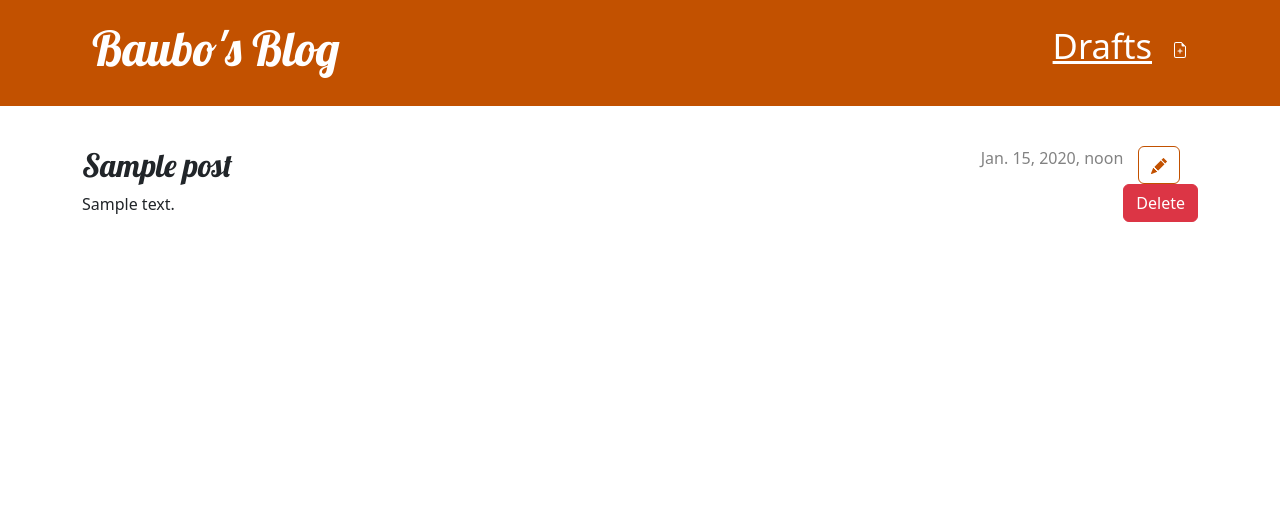
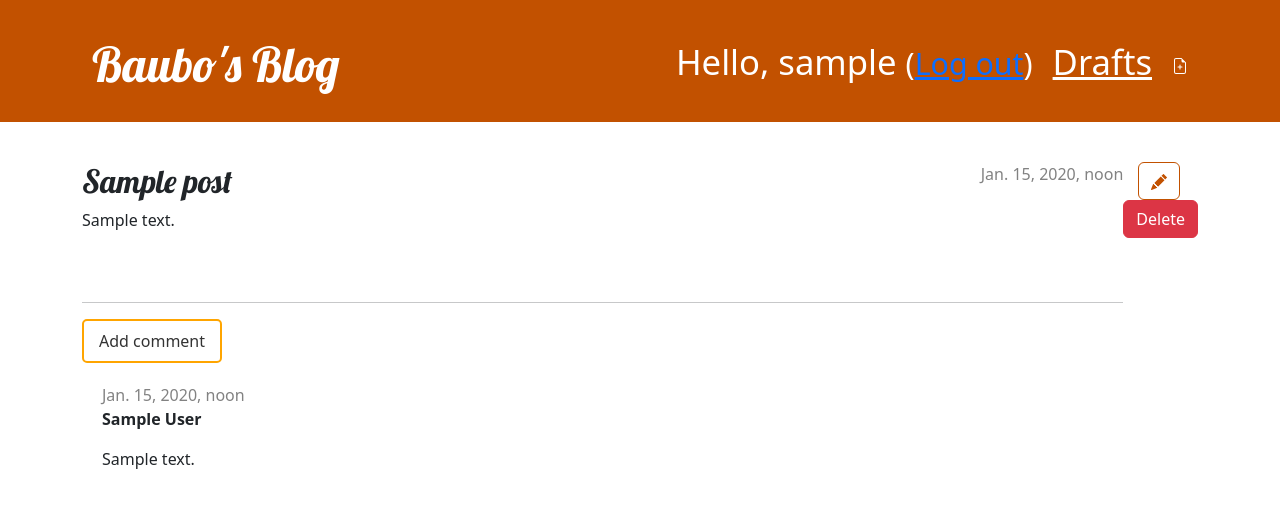
Before and after one commit to baubo5791/my-first-blog, a Django app: page /post/1/ in a window 1280 px wide. Shown: the top 508 px of the page. Run offline with Django 5.2, Linux system fonts and the light colour scheme; a user stored in the database is signed in; tables that the repository leaves empty hold one stand-in row (values such as "Sample post").

Commit message:
Comments are here
exit

```diff
--- a/blog/admin.py
+++ b/blog/admin.py
@@ -1,4 +1,5 @@
 from django.contrib import admin
-from .models import Post
+from .models import Post, Comment
 
 admin.site.register(Post)
+admin.site.register(Comment)
--- a/blog/models.py
+++ b/blog/models.py
@@ -13,5 +13,22 @@ class Post(models.Model):
         self.published_date = timezone.now()
         self.save()
 
+    def approved_comments(self):
+        return self.comments.filter(approved_comment=True)
+
     def __str__(self):
         return self.title
+
+class Comment(models.Model):
+    post = models.ForeignKey('blog.Post', on_delete=models.CASCADE, related_name='comments')
+    author = models.CharField(max_length=200)
+    text = models.TextField()
+    created_date = models.DateTimeField(default=timezone.now)
+    approved_comment = models.BooleanField(default=False)
+
+    def approve(self):
+        self.approved_comment = True
+        self.save()
+
+    def __str__(self):
+        return self.text
--- a/blog/static/css/blog.css
+++ b/blog/static/css/blog.css
@@ -69,3 +69,23 @@ h4 {
     color: #FFFFFF;
     background-color: #C25100;
 }
+
+.comment {
+    margin: 20px 0px 20px 20px;
+}
+
+.btn-default {
+    background-color: transparent; /* No filling */
+    border: 2px solid #FFA500;   /* Orange border */
+    color: #333;                 /* Default text color */
+    padding: 8px 15px;           /* Adjust padding */
+    border-radius: 5px;          /* Rounded corners */
+    cursor: pointer;             /* Indicate it's clickable */
+    transition: all 0.3s ease;   /* Smooth transition for hover effects */
+
+    /* --- IMPORTANT for <a> tags --- */
+    text-decoration: none;       /* Remove the default underline */
+    display: inline-block;       /* Allows padding, margin, width/height to work correctly */
+    text-align: center;          /* Centers text if the element has more width */
+    white-space: nowrap;         /* Prevents text from wrapping */
+}
--- a/blog/templates/blog/base.html
+++ b/blog/templates/blog/base.html
@@ -14,10 +14,22 @@
                 <a href="{% url 'post_new' %}" class="top-menu">
               {% include './icons/file-earmark-plus.svg' %}
                 </a>
-                <a href="{% url 'post_draft_list' %}" class="top-menu">Drafts</span></a>
+                <a href="{% url 'post_draft_list' %}" class="top-menu">Drafts</a>
+                <p class="top-menu">
+                        Hello, {{ user.username }}
+                    <small>
+                        (<a href="#" onclick="document.getElementById('logout-form').submit(); return false;">Log out</a>)
+                    </small>
+              <form id="logout-form" method="post" action="{% url 'logout' %}" style="display: none;">
+                  {% csrf_token %}
+              </form>
+          </p>
+      {% else %}
+          <a href="{% url 'login' %}" class="top-menu"><span class="glyphicon glyphicon-lock"></span> Login</a>
       {% endif %}
       <h1><a href="/">Baubo's Blog</a></h1>
   </div>
+</header>
       </header>
       <main class="container">
           <div class="row">
--- a/blog/templates/blog/post_detail.html
+++ b/blog/templates/blog/post_detail.html
@@ -26,4 +26,29 @@
         <h2>{{ post.title }}</h2>
         <p>{{ post.text|linebreaksbr }}</p>
     </article>
+
+<hr>
+<a class="btn btn-default" href="{% url 'add_comment_to_post' pk=post.pk %}">Add comment</a>
+
+{% for comment in post.comments.all %}
+    {% if user.is_authenticated or comment.approved_comment %}
+    <div class="comment">
+        <div class="date">
+            {{ comment.created_date }}
+            {% if not comment.approved_comment %}
+                <a class="btn btn-default" href="{% url 'comment_remove' pk=comment.pk %}">
+                   {% include './icons/hand-thumbs-down.svg' %}
+                </a>
+                <a class="btn btn-default" href="{% url 'comment_approve' pk=comment.pk %}">
+                   {% include './icons/hand-thumbs-up.svg' %}
+                </a>
+            {% endif %}
+        </div>
+        <strong>{{ comment.author }}</strong>
+        <p>{{ comment.text|linebreaks }}</p>
+    </div>
+    {% endif %}
+{% empty %}
+    <p>No comments here yet :(</p>
+{% endfor %}
 {% endblock %}
--- a/blog/templates/blog/post_list.html
+++ b/blog/templates/blog/post_list.html
@@ -8,6 +8,7 @@
             </time>
             <h2><a href="{% url 'post_detail' pk=post.pk %}">{{ post.title }}</a></h2>
             <p>{{ post.text|linebreaksbr }}</p>
+            <a href="{% url 'post_detail' pk=post.pk %}">Comments: {{ post.approved_comments.count }}</a>
         </article>
     {% endfor %}
 {% endblock %}
--- a/blog/urls.py
+++ b/blog/urls.py
@@ -9,4 +9,7 @@ urlpatterns = [
     path('drafts/', views.post_draft_list, name='post_draft_list'),
     path('post/<int:pk>/publish/', views.post_publish, name='post_publish'),
     path('post/<int:pk>/remove/', views.post_remove, name='post_remove'),
+    path('post/<int:pk>/comment/', views.add_comment_to_post, name='add_comment_to_post'),
+    path('comment/<int:pk>/approve/', views.comment_approve, name='comment_approve'),
+    path('comment/<int:pk>/remove/', views.comment_remove, name='comment_remove'),
 ]
--- a/blog/views.py
+++ b/blog/views.py
@@ -1,7 +1,8 @@
 from django.shortcuts import render, get_object_or_404, redirect
 from django.utils import timezone
-from .models import Post
-from .forms import PostForm
+from .models import Post, Comment
+from .forms import PostForm, CommentForm
+from django.contrib.auth.decorators import login_required
 
 def post_list(request):
     posts = Post.objects.filter(published_date__lte=timezone.now()).order_by('published_date')
@@ -11,6 +12,7 @@ def post_detail(request, pk):
     post = get_object_or_404(Post, pk=pk)
     return render(request, 'blog/post_detail.html', {'post':post})
 
+@login_required
 def post_new(request):
     if request.method == "POST":
         form = PostForm(request.POST)
@@ -23,6 +25,7 @@ def post_new(request):
         form = PostForm()
     return render(request, 'blog/post_edit.html', {'form': form})
 
+@login_required
 def post_edit(request, pk):
     post = get_object_or_404(Post, pk=pk)
     if request.method == "POST":
@@ -36,18 +39,46 @@ def post_edit(request, pk):
         form = PostForm(instance=post)
     return render(request, 'blog/post_edit.html', {'form': form})
 
+@login_required
 def post_draft_list(request):
     posts = Post.objects.filter(published_date__isnull=True).order_by('created_date')
     return render(request, 'blog/post_draft_list.html', {'posts': posts})
 
+@login_required
 def post_publish(request, pk):
     post = get_object_or_404(Post, pk=pk)
     if request.method == 'POST':
         post.publish()
     return redirect('post_detail', pk=pk)
 
+@login_required
 def post_remove(request, pk):
     post = get_object_or_404(Post, pk=pk)
     if request.method == 'POST':
         post.delete()
     return redirect('post_list')
+
+def add_comment_to_post(request, pk):
+    post = get_object_or_404(Post, pk=pk)
+    if request.method == "POST":
+        form = CommentForm(request.POST)
+        if form.is_valid():
+            comment = form.save(commit=False)
+            comment.post = post
+            comment.save()
+            return redirect('post_detail', pk=post.pk)
+    else:
+        form = CommentForm()
+    return render(request, 'blog/add_comment_to_post.html', {'form': form})
+
+@login_required
+def comment_approve(request, pk):
+    comment = get_object_or_404(Comment, pk=pk)
+    comment.approve()
+    return redirect('post_detail', pk=comment.post.pk)
+
+@login_required
+def comment_remove(request, pk):
+    comment = get_object_or_404(Comment, pk=pk)
+    comment.delete()
+    return redirect('post_detail', pk=comment.post.pk)
--- a/mysite/settings.py
+++ b/mysite/settings.py
@@ -12,7 +12,7 @@ https://docs.djangoproject.com/en/5.2/ref/settings/
 
 from pathlib import Path
 
-from django.conf.global_settings import STATIC_ROOT
+from django.conf.global_settings import STATIC_ROOT, LOGOUT_REDIRECT_URL
 
 # Build paths inside the project like this: BASE_DIR / 'subdir'.
 BASE_DIR = Path(__file__).resolve().parent.parent
@@ -124,3 +124,4 @@ STATIC_ROOT = BASE_DIR / 'static'
 # https://docs.djangoproject.com/en/5.2/ref/settings/#default-auto-field
 
 DEFAULT_AUTO_FIELD = 'django.db.models.BigAutoField'
+LOGIN_REDIRECT_URL = '/'
--- a/mysite/urls.py
+++ b/mysite/urls.py
@@ -16,8 +16,11 @@ Including another URLconf
 """
 from django.contrib import admin
 from django.urls import path, include
+from django.contrib.auth import views
 
 urlpatterns = [
     path('admin/', admin.site.urls),
+    path('accounts/login/', views.LoginView.as_view(), name='login'),
+    path('accounts/logout/', views.LogoutView.as_view(next_page='/'), name='logout'),
     path('', include('blog.urls')),
 ]
```
Also changed, not shown: blog/forms.py (+7 -1 lines), blog/templates/blog/add_comment_to_post.html (added, +9 -0 lines), blog/templates/registration/login.html (added, +24 -0 lines), blog/migrations/0003_comment.py (added), blog/templates/blog/icons/hand-thumbs-down.svg (added), blog/templates/blog/icons/hand-thumbs-up.svg (added). Lines whose indentation alone changed are shown as unchanged.
